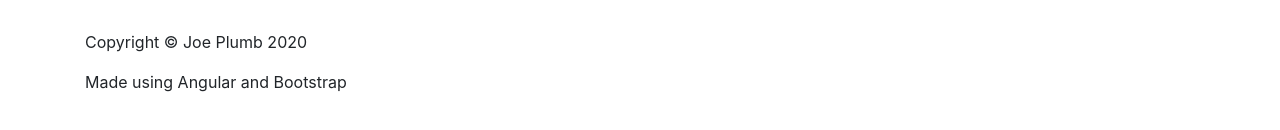
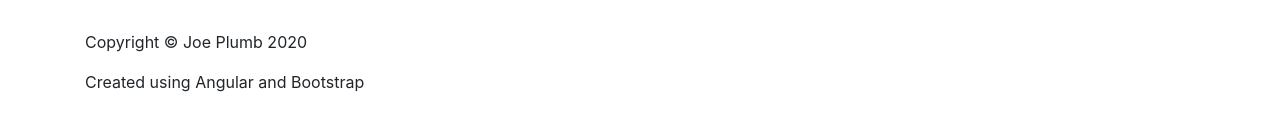
Before and after one commit to joe-plumb/joeplumbcom, an Angular app: page / in a window 1280 px wide. Shown: the part 1043-1173 px from the top of the page. Built offline with nearby package versions, Linux system fonts and the light colour scheme.

Commit message:
trigger with changes

```diff
--- a/src/app/app.component.html
+++ b/src/app/app.component.html
@@ -27,7 +27,7 @@
         <div class="row">
             <div ng-app ng-controller="YearController" class="col-lg-12">
                 <p>Copyright &copy; Joe Plumb {{date | date:'yyyy'}}</p>
-            <p>Made using Angular and Bootstrap</p>
+            <p>Created using Angular and Bootstrap</p>
             </div>
         </div>
         <!-- /.row -->
```
